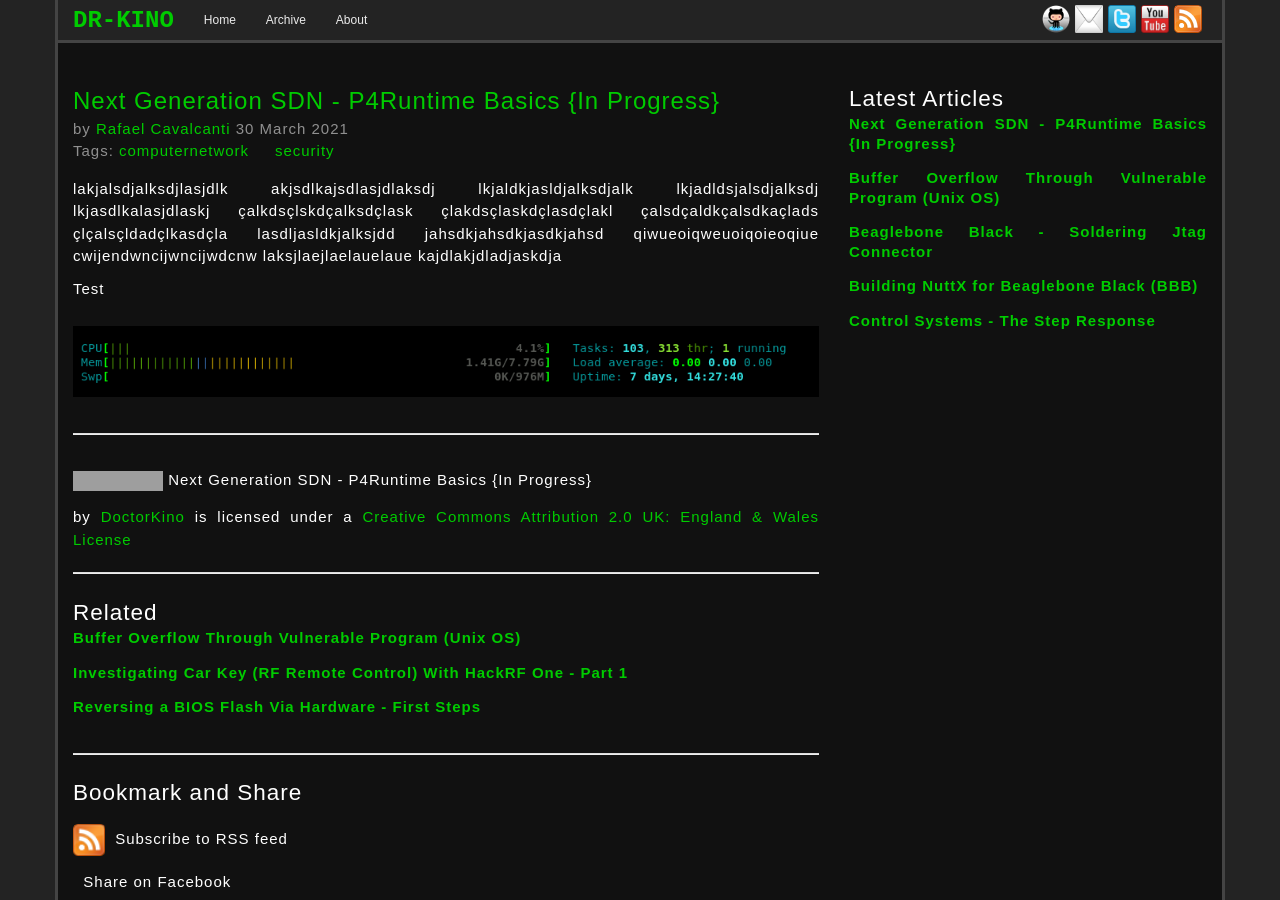
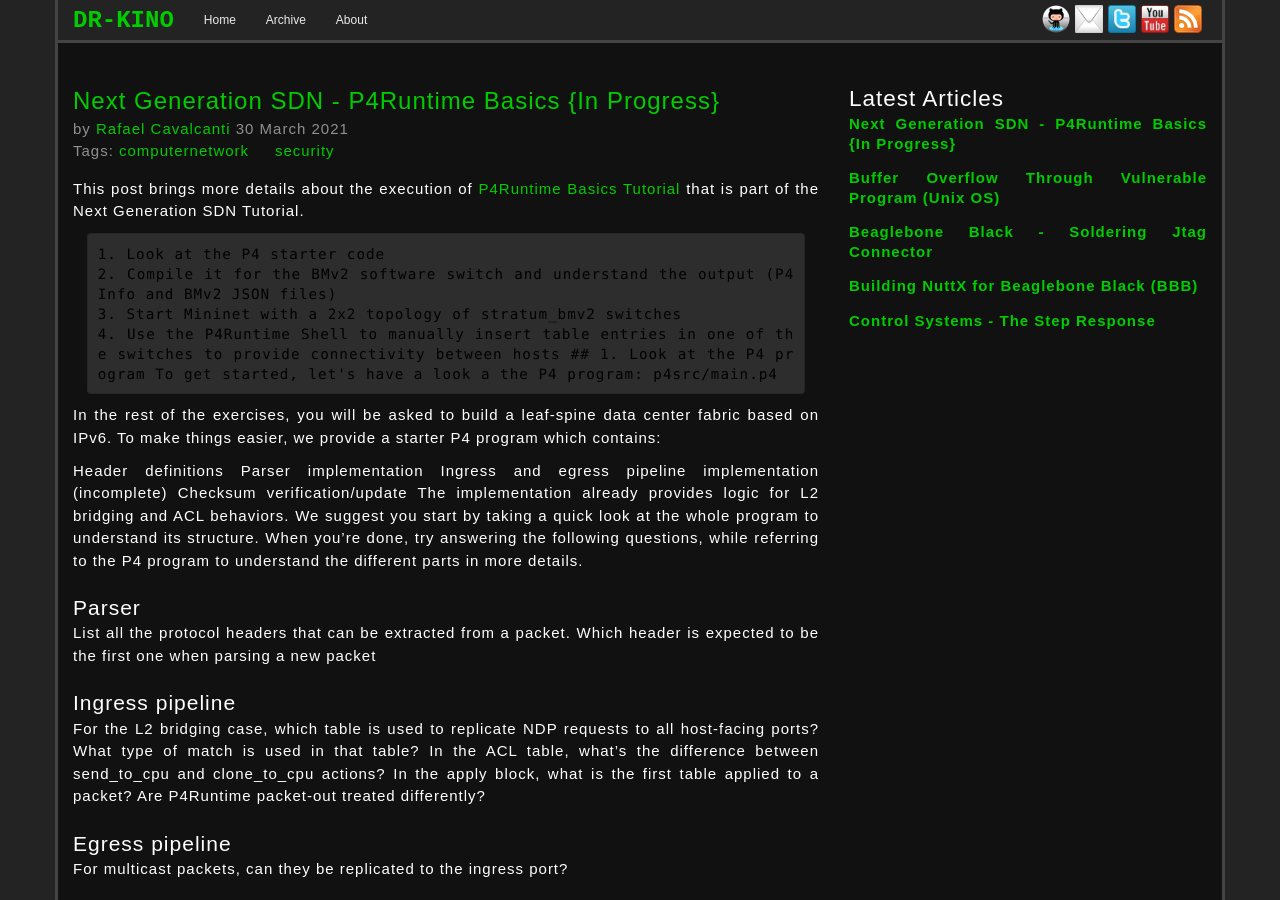
Before and after one commit to dr-kino/dr-kino.github.io, a Jekyll site: the page built from _posts/2021-03-30-next-generation-sdn-exercise-one.markdown, in a window 1280 px wide and 900 px high. Built offline with Jekyll 4.4.1, drawn with Linux system fonts in a browser that asks for light colours; nearby versions of some CDN libraries; comment, search, counter and statistics services are not loaded; some of the changed text lies outside the part shown; grey boxes are pictures that could not be loaded.

Commit message:
Chapter 1

```diff
--- a/_posts/2021-03-30-next-generation-sdn-exercise-one.markdown
+++ b/_posts/2021-03-30-next-generation-sdn-exercise-one.markdown
@@ -1,6 +1,6 @@
 ---
 layout: article
-title: Next Generation SDN -  P4Runtime Basics {In Progress}
+title: Next Generation SDN - P4Runtime Basics {In Progress}
 tags:
   - computernetwork
   - security
@@ -10,9 +10,41 @@ author:
 licence: cc_attrib
 ---
 
-lakjalsdjalksdjlasjdlk akjsdlkajsdlasjdlaksdj lkjaldkjasldjalksdjalk lkjadldsjalsdjalksdj lkjasdlkalasjdlaskj
-çalkdsçlskdçalksdçlask çlakdsçlaskdçlasdçlakl çalsdçaldkçalsdkaçlads çlçalsçldadçlkasdçla lasdljasldkjalksjdd
-jahsdkjahsdkjasdkjahsd qiwueoiqweuoiqoieoqiue cwijendwncijwncijwdcnw laksjlaejlaelauelaue kajdlakjdladjaskdja
+This post brings more details about the execution of [P4Runtime Basics Tutorial](https://github.com/opennetworkinglab/ngsdn-tutorial/blob/advanced/EXERCISE-1.md) that is part of the Next Generation SDN Tutorial.
+
+    1. Look at the P4 starter code
+    2. Compile it for the BMv2 software switch and understand the output (P4Info and BMv2 JSON files)
+    3. Start Mininet with a 2x2 topology of stratum_bmv2 switches
+    4. Use the P4Runtime Shell to manually insert table entries in one of the switches to provide connectivity between hosts
+## 1. Look at the P4 program
+To get started, let's have a look a the P4 program: p4src/main.p4
+
+In the rest of the exercises, you will be asked to build a leaf-spine data center fabric based on IPv6. To make things easier, we provide a starter P4 program which contains:
+
+Header definitions
+Parser implementation
+Ingress and egress pipeline implementation (incomplete)
+Checksum verification/update
+The implementation already provides logic for L2 bridging and ACL behaviors. We suggest you start by taking a quick look at the whole program to understand its structure. When you're done, try answering the following questions, while referring to the P4 program to understand the different parts in more details.
+
+### Parser
+
+List all the protocol headers that can be extracted from a packet.
+Which header is expected to be the first one when parsing a new packet
+
+### Ingress pipeline
+
+For the L2 bridging case, which table is used to replicate NDP requests to all host-facing ports? What type of match is used in that table?
+In the ACL table, what's the difference between send_to_cpu and clone_to_cpu actions?
+In the apply block, what is the first table applied to a packet? Are P4Runtime packet-out treated differently?
+
+### Egress pipeline
+
+For multicast packets, can they be replicated to the ingress port?
+
+### Deparser
+
+What is the first header to be serialized on the wire and in which case?
 
 Test
 <div style="text-align:center"><img src="/images/posts/gif/test.gif" width="800" height="600" /></div>
```
